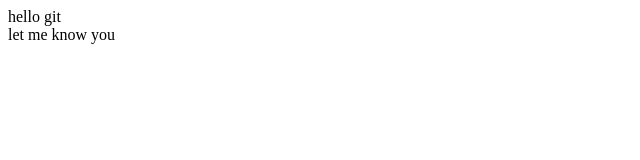
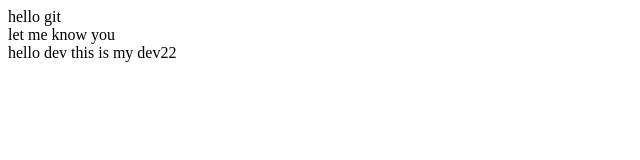
Before and after one commit to Snailmar/demo, a plain HTML site: page index.html in a window 1280 px wide. Shown: the whole page, without its empty margins (0-640 px from the left). Drawn offline with Linux system fonts and the light colour scheme.

Commit message:
modified index.html

```diff
--- a/index.html
+++ b/index.html
@@ -2,7 +2,7 @@
  * @Author: vigorzhang
  * @Date: 2020-10-25 16:27:51
  * @LastEditors: Riddick
- * @LastEditTime: 2020-10-25 16:53:10
+ * @LastEditTime: 2020-10-25 17:03:39
  * @Description:
 -->
 <!DOCTYPE html>
@@ -15,5 +15,6 @@
 <body>
     <div>hello git</div>
     <div>let me know you</div>
+    <div>hello dev this is my dev22</div>
 </body>
 </html>
```
